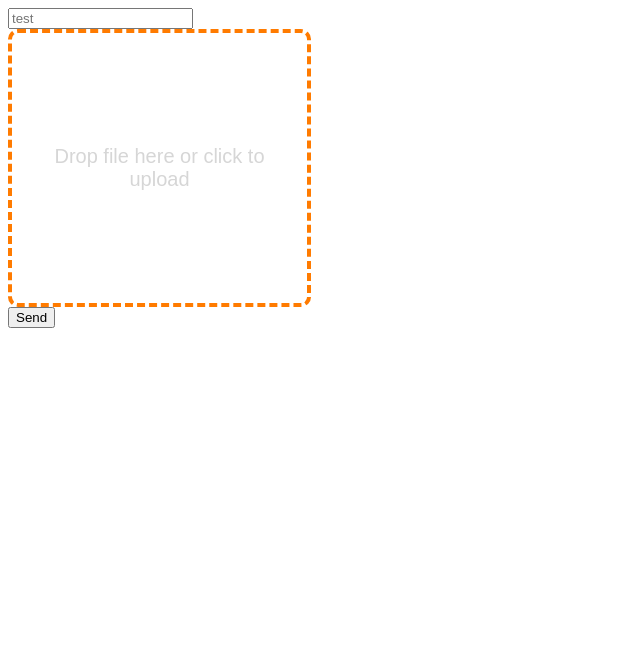
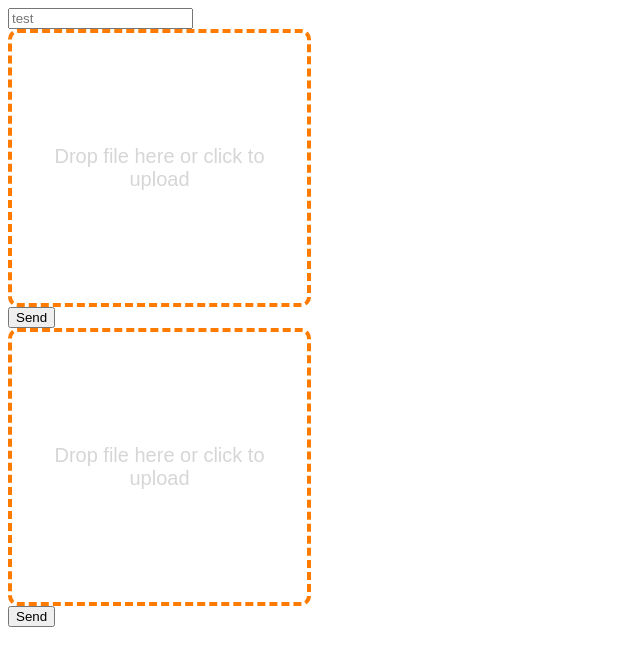
Before and after one commit to ShadowChesse99/DropZone, a plain HTML site: page index.html in a window 1280 px wide. Shown: the whole page, without its empty margins (0-640 px from the left). Drawn offline with Linux system fonts and the light colour scheme.

Commit message:
Dropz zone example with/without form

```diff
--- a/index.html
+++ b/index.html
@@ -15,19 +15,37 @@
         <button type="submit">Send</button>
     </form>
 
+    <div id="dropzone2"></div>
+    <button type="button" id="send">Send</button>
+
     <script src="./dropZoneFile.js"></script>
     <script>
+        var dropzone2;
+
         document.addEventListener('DOMContentLoaded', e => {
+            //With form
             document.querySelector('#dropZone').dropZone({
                 multiple: true,
                 targetInput: document.getElementById('file')
             });
+
+            //Without form
+            dropzone2 = document.querySelector('#dropzone2').dropZone({
+                multiple: true
+            });
         });
 
+        //Get data via form data
         document.querySelector('#myForm').addEventListener('submit', e => {
             e.preventDefault();
             let formValues = new FormData(e.target);
         });
+
+        //Get data via dropzone object
+        document.querySelector('#send').addEventListener('click', e => {
+            let files = dropzone2.getFiles();
+            console.log(files)
+        })
     </script>
 
 </body>
```
